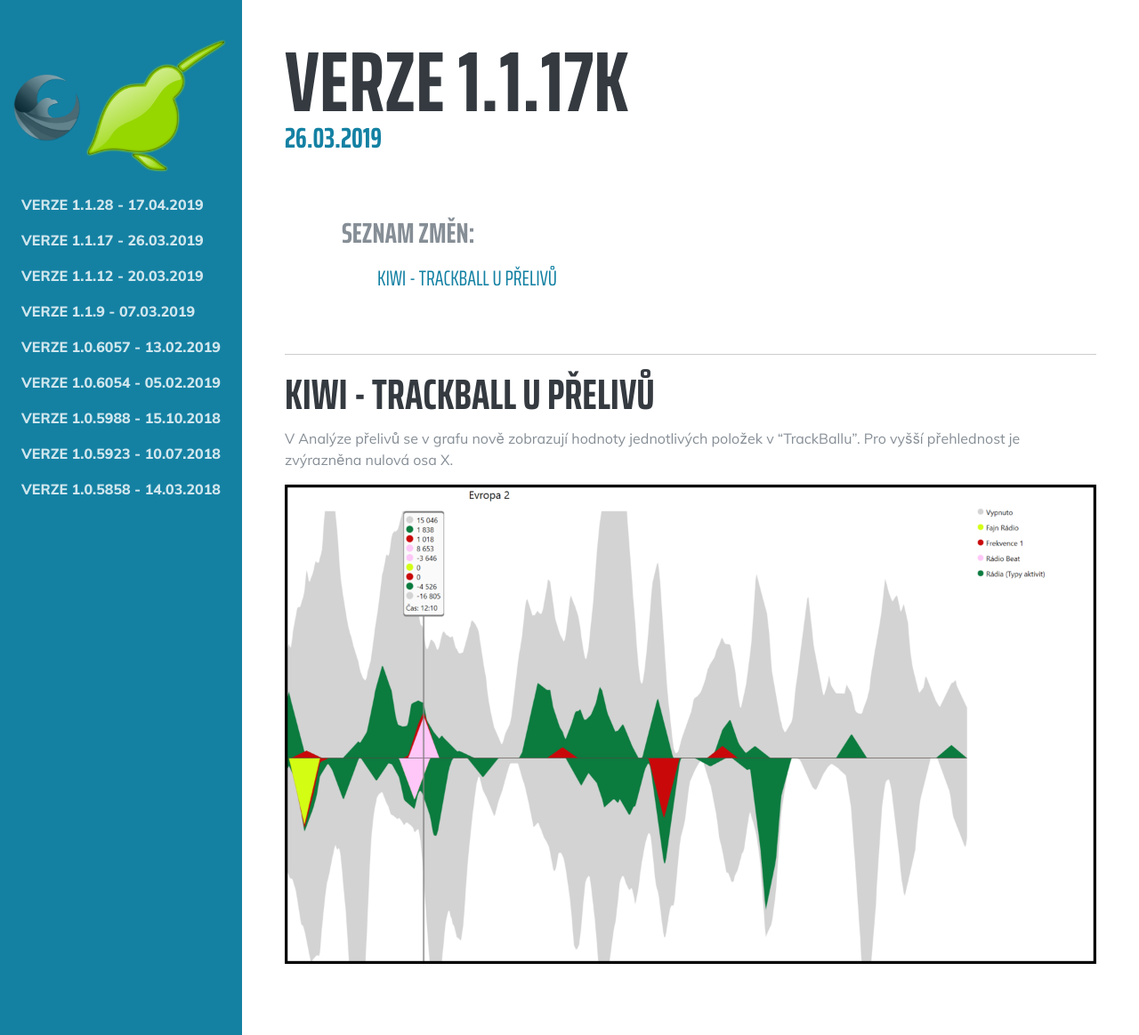
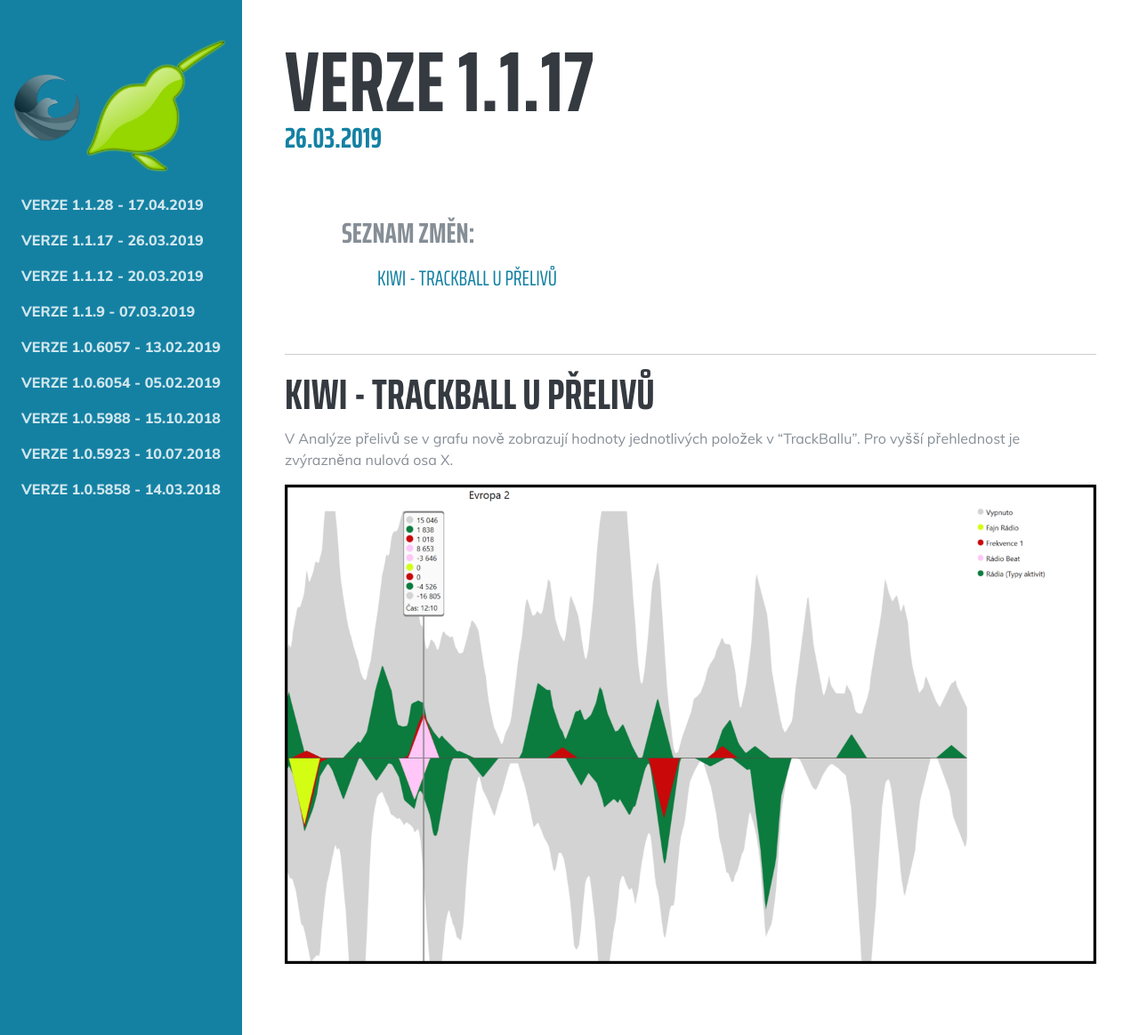
Before and after one commit to benesrichard/news-web2, a Jekyll site: the page built from _posts/2019-03-26-1.1.17K.md, in a window 1280 px wide and 1164 px high. Shown: the whole window at 89% size. Built offline with Jekyll 4.4.1, drawn with Linux system fonts in a browser that asks for light colours; some web fonts are replaced.

Commit message:
Odstranění surfixu K z názvu verze u kiwi

```diff
--- a/_includes/homepage.html
+++ b/_includes/homepage.html
@@ -80,7 +80,7 @@
     <div class="container-fluid p-0">
         <section class="resume-section p-3 p-lg-5 d-flex" id="about">
             <div class="w-100">
-                <h1 class="mb-0">Verze {{ post.title }}</h1>
+                <h1 class="mb-0">Verze {{ post.title | replace: "k" : "" }}</h1>
                 <h3><span class="text-primary">{{ post.date | date: "%d.%m.%Y" }}</span></h3>
                 <div class="subheading">Seznam změn:</a>
                     <ul id="features-list">
--- a/_includes/post.html
+++ b/_includes/post.html
@@ -77,7 +77,7 @@
     <div class="container-fluid p-0">
       <section class="resume-section p-3 p-lg-5 d-flex" id="about">
         <div class="w-100">
-          <h1 class="mb-0">Verze {{ page.title }}</h1>
+          <h1 class="mb-0">Verze {{ page.title | replace: "k" : "" }}</h1>
           <h3><span class="text-primary">{{ page.date | date: "%d.%m.%Y" }}</span></h3>
           <div class="subheading">Seznam změn:</a>
             <ul id="features-list">
```
